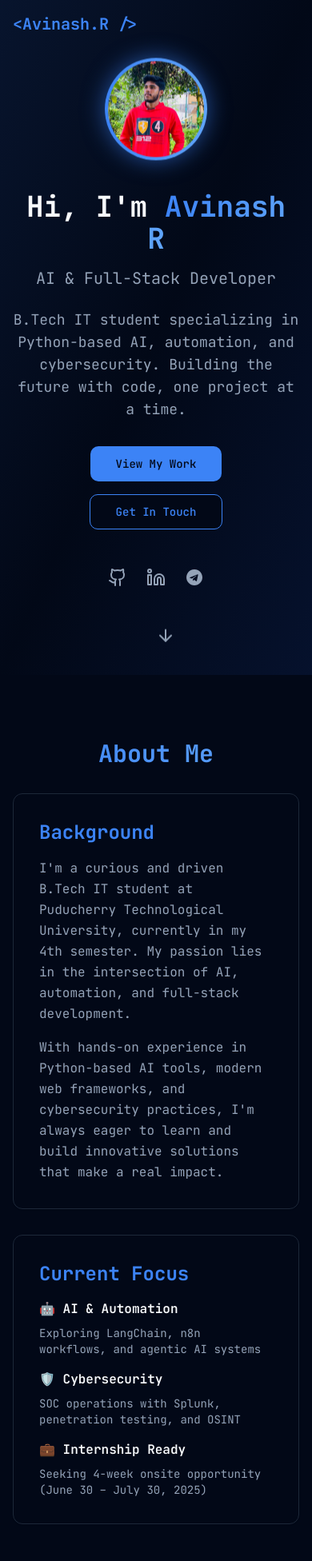
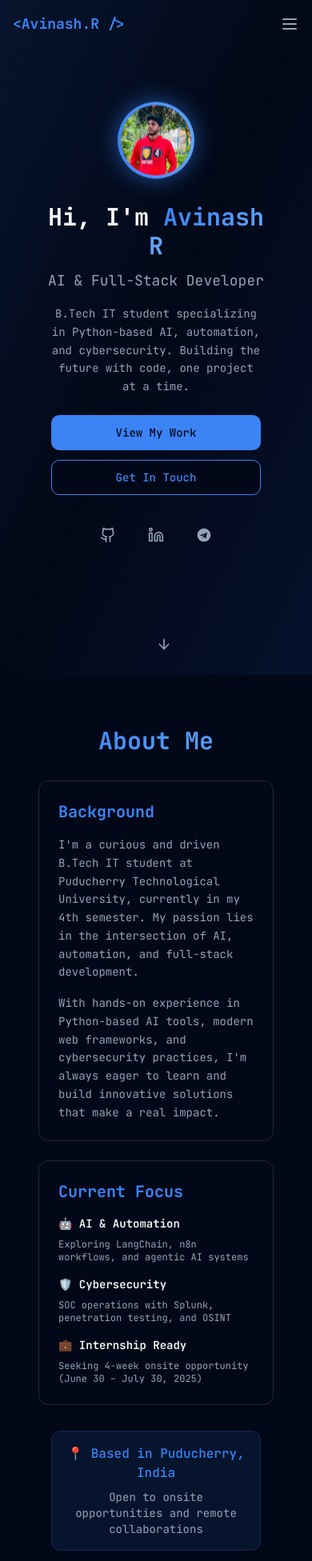
Before and after one commit to AvinashCoder31/avinash-tech-folio, a React (Vite) app: page / in a window 390 px wide. Shown: the top 1952 px of the page at 80% size. Built offline with nearby package versions, Linux system fonts and the light colour scheme.

Commit message:
Fix: Make the website responsive
Adjust layout and styling for mobile devices.

```diff
--- a/src/components/AboutSection.tsx
+++ b/src/components/AboutSection.tsx
@@ -4,43 +4,43 @@ import { Card } from '@/components/ui/card';
 
 const AboutSection = () => {
   return (
-    <section id="about" className="py-20 bg-background">
-      <div className="container mx-auto px-4">
+    <section id="about" className="py-16 md:py-20 bg-background px-4">
+      <div className="container mx-auto">
         <h2 className="section-heading">About Me</h2>
 
-        <div className="grid md:grid-cols-2 gap-8 max-w-6xl mx-auto">
-          <Card className="p-8 bg-card border-border">
-            <h3 className="text-2xl font-bold text-primary mb-4">Background</h3>
-            <p className="text-muted-foreground leading-relaxed mb-4">
+        <div className="grid md:grid-cols-2 gap-6 md:gap-8 max-w-6xl mx-auto">
+          <Card className="p-6 md:p-8 bg-card border-border">
+            <h3 className="text-xl md:text-2xl font-bold text-primary mb-4">Background</h3>
+            <p className="text-muted-foreground leading-relaxed mb-4 text-sm md:text-base">
               I'm a curious and driven B.Tech IT student at Puducherry Technological University,
               currently in my 4th semester. My passion lies in the intersection of AI, automation,
               and full-stack development.
             </p>
-            <p className="text-muted-foreground leading-relaxed">
+            <p className="text-muted-foreground leading-relaxed text-sm md:text-base">
               With hands-on experience in Python-based AI tools, modern web frameworks, and
               cybersecurity practices, I'm always eager to learn and build innovative solutions
               that make a real impact.
             </p>
           </Card>
 
-          <Card className="p-8 bg-card border-border">
-            <h3 className="text-2xl font-bold text-primary mb-4">Current Focus</h3>
+          <Card className="p-6 md:p-8 bg-card border-border">
+            <h3 className="text-xl md:text-2xl font-bold text-primary mb-4">Current Focus</h3>
             <div className="space-y-4">
               <div>
-                <h4 className="font-semibold text-foreground mb-2">🤖 AI & Automation</h4>
-                <p className="text-muted-foreground text-sm">
+                <h4 className="font-semibold text-foreground mb-2 text-sm md:text-base">🤖 AI & Automation</h4>
+                <p className="text-muted-foreground text-xs md:text-sm">
                   Exploring LangChain, n8n workflows, and agentic AI systems
                 </p>
               </div>
               <div>
-                <h4 className="font-semibold text-foreground mb-2">🛡️ Cybersecurity</h4>
-                <p className="text-muted-foreground text-sm">
+                <h4 className="font-semibold text-foreground mb-2 text-sm md:text-base">🛡️ Cybersecurity</h4>
+                <p className="text-muted-foreground text-xs md:text-sm">
                   SOC operations with Splunk, penetration testing, and OSINT
                 </p>
               </div>
               <div>
-                <h4 className="font-semibold text-foreground mb-2">💼 Internship Ready</h4>
-                <p className="text-muted-foreground text-sm">
+                <h4 className="font-semibold text-foreground mb-2 text-sm md:text-base">💼 Internship Ready</h4>
+                <p className="text-muted-foreground text-xs md:text-sm">
                   Seeking 4-week onsite opportunity (June 30 – July 30, 2025)
                 </p>
               </div>
@@ -48,12 +48,12 @@ const AboutSection = () => {
           </Card>
         </div>
 
-        <div className="text-center mt-12">
-          <Card className="inline-block p-6 bg-primary/10 border-primary/20">
-            <p className="text-lg font-medium text-primary">
+        <div className="text-center mt-8 md:mt-12">
+          <Card className="inline-block p-4 md:p-6 bg-primary/10 border-primary/20 mx-4">
+            <p className="text-base md:text-lg font-medium text-primary">
               📍 Based in Puducherry, India
             </p>
-            <p className="text-muted-foreground mt-2">
+            <p className="text-muted-foreground mt-2 text-sm md:text-base">
               Open to onsite opportunities and remote collaborations
             </p>
           </Card>
--- a/src/components/HeroSection.tsx
+++ b/src/components/HeroSection.tsx
@@ -12,13 +12,13 @@ const HeroSection = () => {
   };
 
   return (
-    <section className="min-h-screen flex items-center justify-center relative overflow-hidden">
+    <section className="min-h-screen flex items-center justify-center relative overflow-hidden px-4">
       {/* Background gradient */}
       <div className="absolute inset-0 bg-gradient-to-br from-primary/10 via-background to-blue-600/10"></div>
 
-      <div className="container mx-auto px-4 text-center relative z-10">
-        <div className="animate-float mb-8">
-          <div className="w-32 h-32 mx-auto rounded-full bg-gradient-to-r from-primary to-blue-400 p-1 animate-glow">
+      <div className="container mx-auto text-center relative z-10 max-w-4xl">
+        <div className="animate-float mb-6 md:mb-8">
+          <div className="w-24 h-24 sm:w-28 sm:h-28 md:w-32 md:h-32 mx-auto rounded-full bg-gradient-to-r from-primary to-blue-400 p-1 animate-glow">
             <div className="w-full h-full rounded-full overflow-hidden">
               <img
                 src="/lovable-uploads/54822620-c326-4787-8808-6507b239a467.png"
@@ -29,23 +29,23 @@ const HeroSection = () => {
           </div>
         </div>
 
-        <h1 className="text-4xl md:text-6xl font-bold mb-4">
+        <h1 className="text-3xl sm:text-4xl md:text-5xl lg:text-6xl font-bold mb-3 md:mb-4 px-2">
           Hi, I'm <span className="bg-gradient-to-r from-primary to-blue-400 bg-clip-text text-transparent">Avinash R</span>
         </h1>
 
-        <p className="text-xl md:text-2xl text-muted-foreground mb-6">
+        <p className="text-lg sm:text-xl md:text-2xl text-muted-foreground mb-4 md:mb-6 px-2">
           AI & Full-Stack Developer
         </p>
 
-        <p className="text-lg text-muted-foreground mb-8 max-w-2xl mx-auto">
+        <p className="text-sm sm:text-base md:text-lg text-muted-foreground mb-6 md:mb-8 max-w-2xl mx-auto px-4 leading-relaxed">
           B.Tech IT student specializing in Python-based AI, automation, and cybersecurity.
           Building the future with code, one project at a time.
         </p>
 
-        <div className="flex flex-col sm:flex-row gap-4 justify-center items-center mb-12">
+        <div className="flex flex-col sm:flex-row gap-3 md:gap-4 justify-center items-center mb-8 md:mb-12 px-4">
           <Button
             size="lg"
-            className="bg-primary hover:bg-primary/90 text-primary-foreground"
+            className="bg-primary hover:bg-primary/90 text-primary-foreground w-full sm:w-auto"
             onClick={() => scrollToSection('projects')}
           >
             View My Work
@@ -54,46 +54,46 @@ const HeroSection = () => {
           <Button
             size="lg"
             variant="outline"
-            className="border-primary text-primary hover:bg-primary hover:text-primary-foreground"
+            className="border-primary text-primary hover:bg-primary hover:text-primary-foreground w-full sm:w-auto"
             onClick={() => scrollToSection('contact')}
           >
             Get In Touch
           </Button>
         </div>
 
-        <div className="flex justify-center space-x-6 mb-8">
+        <div className="flex justify-center space-x-6 mb-6 md:mb-8">
           <a
             href="https://github.com/AvinashCoder31"
             target="_blank"
             rel="noopener noreferrer"
-            className="text-muted-foreground hover:text-primary transition-colors"
+            className="text-muted-foreground hover:text-primary transition-colors p-2"
           >
-            <Github size={24} />
+            <Github size={20} className="sm:w-6 sm:h-6" />
           </a>
           <a
             href="https://www.linkedin.com/in/avinash312006/"
             target="_blank"
             rel="noopener noreferrer"
-            className="text-muted-foreground hover:text-primary transition-colors"
+            className="text-muted-foreground hover:text-primary transition-colors p-2"
           >
-            <Linkedin size={24} />
+            <Linkedin size={20} className="sm:w-6 sm:h-6" />
           </a>
           <a
             href="#"
             target="_blank"
             rel="noopener noreferrer"
-            className="text-muted-foreground hover:text-primary transition-colors"
+            className="text-muted-foreground hover:text-primary transition-colors p-2"
           >
-            <Telegram size={24} />
+            <Telegram size={20} className="sm:w-6 sm:h-6" />
           </a>
         </div>
       </div>
 
       <button
         onClick={() => scrollToSection('about')}
-        className="absolute bottom-8 left-1/2 transform -translate-x-1/2 text-muted-foreground hover:text-primary transition-colors animate-bounce"
+        className="absolute bottom-6 md:bottom-8 left-1/2 transform -translate-x-1/2 text-muted-foreground hover:text-primary transition-colors animate-bounce"
       >
-        <ArrowDown size={24} />
+        <ArrowDown size={20} className="sm:w-6 sm:h-6" />
       </button>
     </section>
   );
--- a/src/components/Navigation.tsx
+++ b/src/components/Navigation.tsx
@@ -1,8 +1,10 @@
 
 import React, { useState, useEffect } from 'react';
+import { Menu, X } from 'lucide-react';
 
 const Navigation = () => {
   const [isScrolled, setIsScrolled] = useState(false);
+  const [isMobileMenuOpen, setIsMobileMenuOpen] = useState(false);
 
   useEffect(() => {
     const handleScroll = () => {
@@ -18,6 +20,7 @@ const Navigation = () => {
     if (element) {
       element.scrollIntoView({ behavior: 'smooth' });
     }
+    setIsMobileMenuOpen(false);
   };
 
   return (
@@ -26,10 +29,11 @@ const Navigation = () => {
     }`}>
       <div className="container mx-auto px-4 py-4">
         <div className="flex justify-between items-center">
-          <div className="text-xl font-bold text-primary">
+          <div className="text-lg sm:text-xl font-bold text-primary">
             &lt;Avinash.R /&gt;
           </div>
 
+          {/* Desktop Navigation */}
           <div className="hidden md:flex space-x-6">
             {['about', 'skills', 'projects', 'contact'].map((section) => (
               <button
@@ -41,7 +45,32 @@ const Navigation = () => {
               </button>
             ))}
           </div>
+
+          {/* Mobile Menu Button */}
+          <button
+            className="md:hidden text-muted-foreground hover:text-primary transition-colors"
+            onClick={() => setIsMobileMenuOpen(!isMobileMenuOpen)}
+          >
+            {isMobileMenuOpen ? <X size={24} /> : <Menu size={24} />}
+          </button>
         </div>
+
+        {/* Mobile Navigation Menu */}
+        {isMobileMenuOpen && (
+          <div className="md:hidden mt-4 pb-4 border-t border-border">
+            <div className="flex flex-col space-y-4 pt-4">
+              {['about', 'skills', 'projects', 'contact'].map((section) => (
+                <button
+                  key={section}
+                  onClick={() => scrollToSection(section)}
+                  className="text-muted-foreground hover:text-primary transition-colors capitalize text-left"
+                >
+                  {section}
+                </button>
+              ))}
+            </div>
+          </div>
+        )}
       </div>
     </nav>
   );
```
Also changed, not shown: src/components/ContactSection.tsx (+25 -25 lines), src/components/ProjectsSection.tsx (+16 -16 lines), src/components/SkillsSection.tsx (+10 -10 lines).
